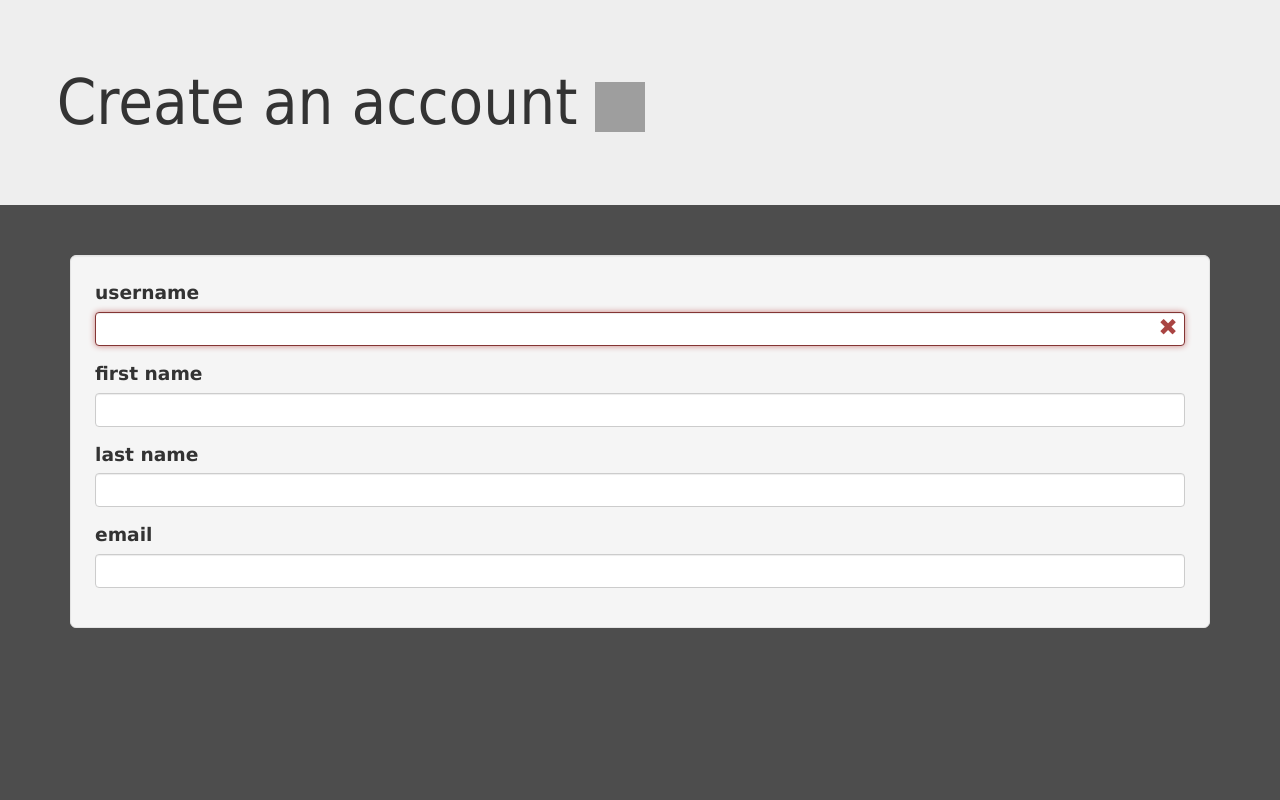
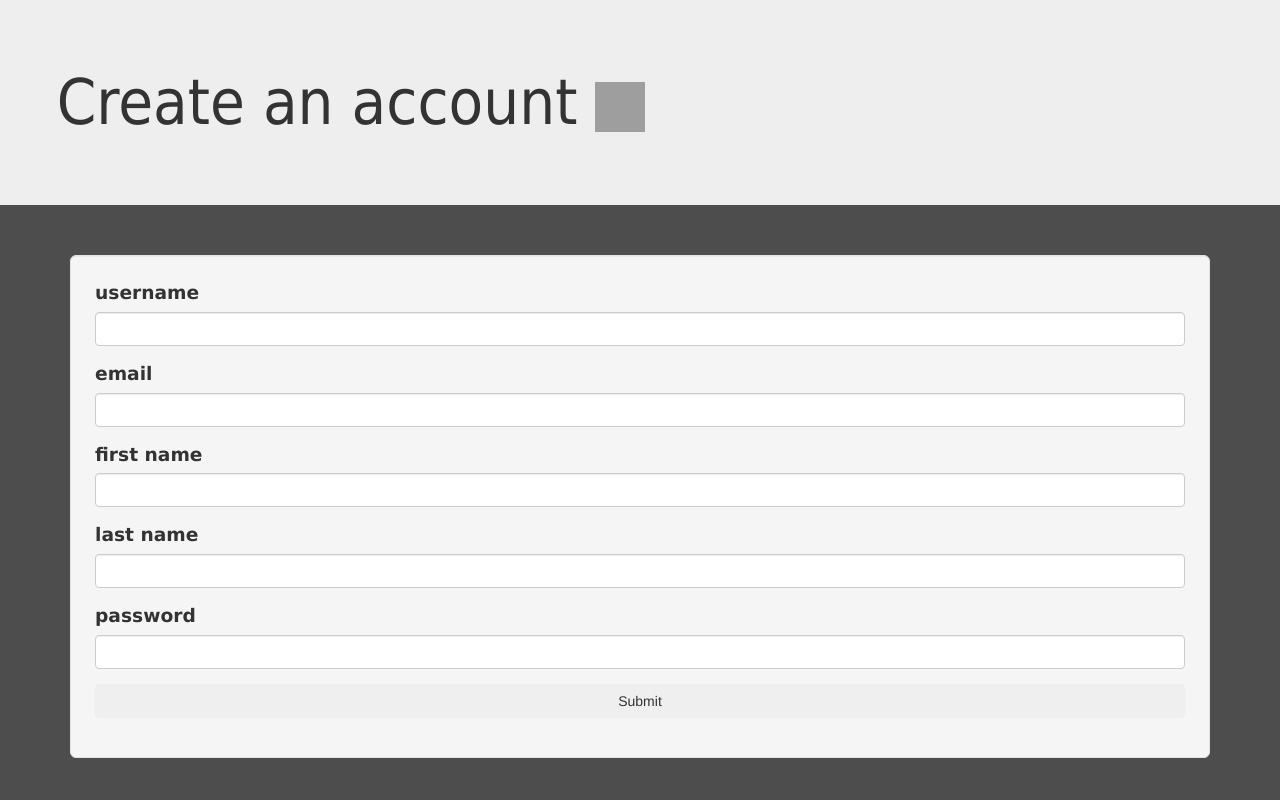
Before and after one commit to tinathefatwhale/reddigest, a PHP site: page /create.html in a window 1280 px wide. Run offline with PHP 8.4, Linux system fonts and the light colour scheme; grey boxes are pictures that could not be loaded.

Commit message:
finishing up account creation page

```diff
--- a/create.html
+++ b/create.html
@@ -1,14 +1,22 @@
 <html>
 <head>
 	<link rel="stylesheet" type="text/css" href="http://maxcdn.bootstrapcdn.com/bootstrap/3.3.5/css/bootstrap.min.css">
+
 	<script src="https://ajax.googleapis.com/ajax/libs/jquery/2.2.0/jquery.min.js"></script>
 	<link rel="stylesheet" type="text/css" href="style.css">
 	<title>Reddigest: Create An Account</title>
 	<script>
 		function usernamechecker(){
-			if(!$('#uname').val()){
-				$('#usernamecheck').addClass('has-error');
-			    		$('#usernamecheckerror').show();
+			var testuname = $('#uname').val().trim();
+			if(testuname === ""){
+				$('#unamecontainer').addClass('has-error').removeClass('has-success has-warning');
+				$('#usernamecheckerror').addClass('glyphicon-remove').removeClass('glyphicon-ok glyphicon-refresh');
+				return false;
+			}
+			else if(!(/^[a-z0-9]+$/i.test(testuname))){
+				$('#unamecontainer').addClass('has-error').removeClass('has-success has-warning');
+				$('#usernamecheckerror').addClass('glyphicon-remove').removeClass('glyphicon-ok glyphicon-refresh');
+				return false;
 			}
 			else{
 				$.ajax({
@@ -17,22 +25,83 @@
 				    method: "POST",
 				    dataType: 'json',
 				    beforeSend:function(){
-				    	$('#usernamecheck').addClass('has-warning').removeClass('has-error');
+				    	$('#unamecontainer').addClass('has-warning').removeClass('has-error has-success');
 				    	$('#usernamecheckerror').addClass('glyphicon-refresh').removeClass('glyphicon-remove glyphicon-ok');
 				    },
 				    success: function(data){
 				    	if(data.available === "true"){
-				    		$('#usernamecheck').addClass('has-success').removeClass('has-error has-warning');
+				    		//available
+				    		$('#unamecontainer').addClass('has-success').removeClass('has-error has-warning');
 				    		$('#usernamecheckerror').addClass('glyphicon-ok').removeClass('glyphicon-remove glyphicon-refresh');
+				    		return true;
 				    	}
 				    	else{
-				    		$('#usernamecheck').addClass('has-error').removeClass('has-warning');
+				    		//not available
+				    		$('#unamecontainer').addClass('has-error').removeClass('has-warning has-success');
 				    		$('#usernamecheckerror').show().addClass('glyphicon-remove').removeClass('glyphicon-refresh glyphicon-ok');
+				    		return false;
 				    	}
 					}
 				});
 			}
-		}
+		};
+
+		function checkFormComplete(){
+			var isFinished = true;
+
+			if($('#uname').val().trim() === ""){
+				isFinished = false;
+				$('#unamecontainer').addClass('has-error');
+			}
+			else $('#unamecontainer').removeClass('has-error');
+
+			if($('#email').val().trim() === ""){
+				isFinished = false;
+				$('#emailcontainer').addClass('has-error');
+			}
+			else $('#emailcontainer').removeClass('has-error');
+
+			if($('#fname').val().trim() === ""){
+				isFinished = false;
+				$('#fnamecontainer').addClass('has-error');
+			}
+			else $('#fnamecontainer').removeClass('has-error');
+
+			if($('#lname').val().trim() === ""){
+				isFinished = false;
+				$('#lnamecontainer').addClass('has-error');
+			}
+			else $('#lnamecontainer').removeClass('has-error');
+
+			if($('#password').val().trim() === ""){
+				isFinished = false;
+				$('#passwordcontainer').addClass('has-error');
+			}
+			else $('#passwordcontainer').removeClass('has-error');
+
+			return isFinished;
+
+		};
+
+		function submitform(){
+			if(checkFormComplete()){
+				var uname = $('#uname').val().trim();
+				var fname = $('#fname').val().trim();
+				var lname = $('#lname').val().trim();
+				var email = $('#email').val().trim();
+				var pwd = $('#password').val().trim();
+
+				$.ajax({
+				    data: {"username": uname, "fname":fname, "lname":lname,"email":email,"password":password,},
+				    url: 'authorize.php',
+				    method: "POST",
+				    dataType: 'json',
+				    success: function(data){
+				    	//TOD go to next page (returned by php)
+				    }
+				});
+			}
+		};
 	</script>
 </head>
 <body>
@@ -43,22 +112,29 @@
 	<br>
 	<div class="container">
 		<div class="well well-lg">
-			<form role="form">
-				<div id="usernamecheck" class="form-group has-feedback">
+			<form role="form" action="Javascript: submitform()">
+				<div id="unamecontainer" class="form-group has-feedback" >
 					<label for='uname'>username</label>
-					<input type='text' id='uname' onfocus="usernamechecker()" onkeyup='usernamechecker()' onkeydown='usernamechecker()' name='uname' class='form-control' autofocus><span class="glyphicon glyphicon-remove form-control-feedback" style='display: none;' id='usernamecheckerror'></span>
+					<input type='text' id='uname' onfocus="usernamechecker()" onkeyup='usernamechecker()' onkeydown='usernamechecker()' name='uname' class='form-control' ><span class="glyphicon form-control-feedback" id='usernamecheckerror'></span>
+				</div>
+				<div id="emailcontainer" class="form-group has-feedback">
+					<label for='email'>email</label>
+					<input type='email' name='email' id='email' class='form-control'>
+				</div>
+				<div id="fnamecontainer" class="form-group has-feedback">
+					<label for='fname'>first name</label>
+					<input type='text' name='fname' id='fname' class='form-control'>
+				</div>
+				<div id="lnamecontainer" class="form-group has-feedback">
+					<label for='lname'>last name</label>
+					<input type='text' name='lname' id='lname' class='form-control'>
+				</div>
+				<div id="passwordcontainer" class="form-group has-feedback">
+					<label for='password'>password</label>
+					<input type='password' name='password' id='password' class='form-control'>
 				</div>
 				<div class="form-group">
-					<label for='fname'>first name</label>
-					<input type='text' name='fname' class='form-control'>
-				</div>
-				<div class="form-group">
-					<label for='lname'>last name</label>
-					<input type='text' name='lname' class='form-control'>
-				</div>
-				<div class="form-group">
-					<label for='email'>email</label>
-					<input type='email' name='email' class='form-control'>
+					<button class="btn btn-block" id='submitbutton'>Submit</button>
 				</div>
 			</form>
 		</div>
--- a/exists.php
+++ b/exists.php
@@ -6,7 +6,7 @@
 		$password = "root";
 		$db = "huntermi_reddigest";
 		$conn = new mysqli($servername, $username, $password, $db);
-		$sql = "SELECT * FROM users WHERE username = '{$u}'";
+		$sql = "SELECT username FROM users WHERE username = '{$u}'";
 		$res = $conn->query($sql);
 		if($res->num_rows < 1){
 			echo json_encode(array('available'=> 'true', 'username'=> $u,));
```
Also changed, not shown: authorize.php (added, +34 -0 lines).
